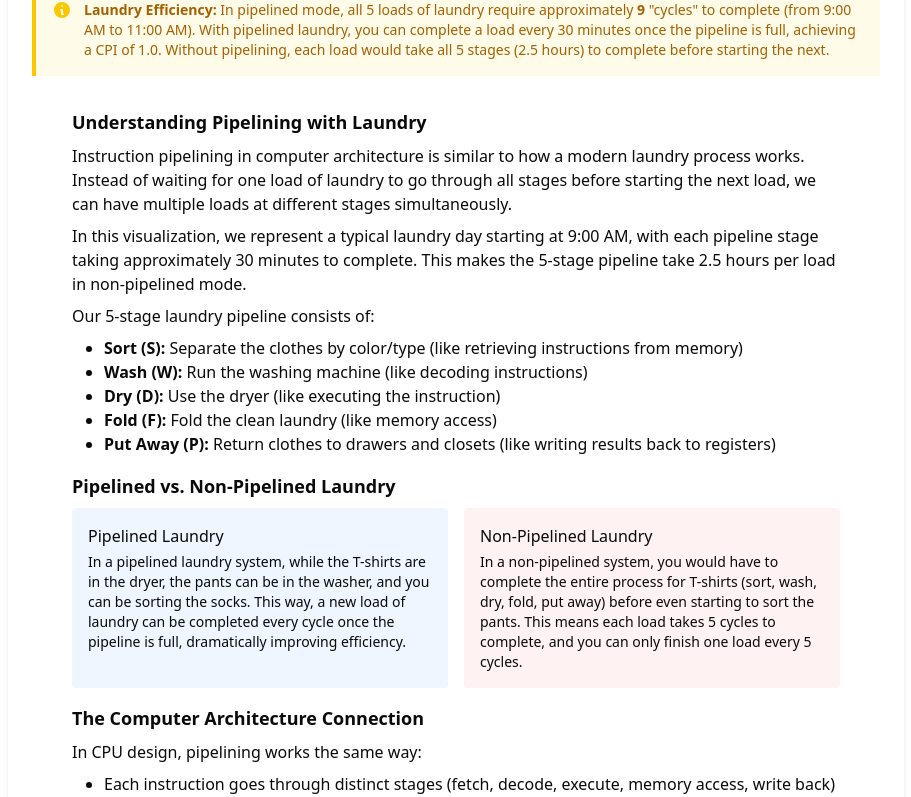
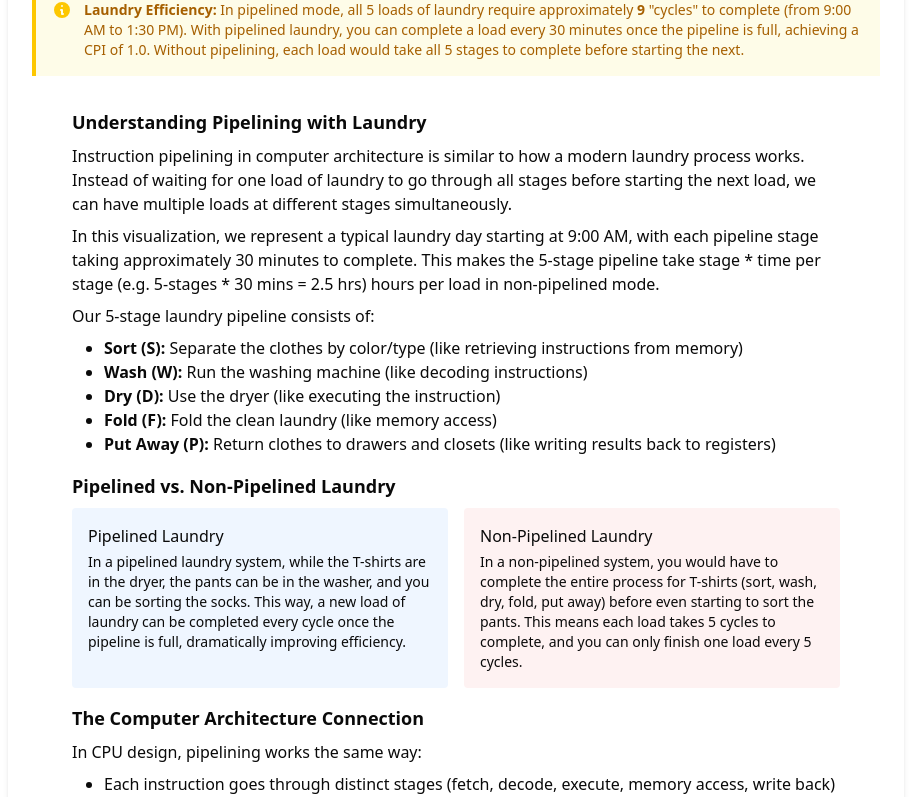
Before and after one commit to Goodr-Interactive/viz-computer-systems, a React (Vite) app: page /csc368/pipelining in a window 1280 px wide. Shown: the part 1130-1927 px from the top of the page, without its empty margins (184-1095 px from the left). Built offline with nearby package versions, Linux system fonts and the light colour scheme.

Commit message:
modified calculation for "efficiency" metric

```diff
--- a/src/pages/csc368/pipelining/components/PipelineVisualization.tsx
+++ b/src/pages/csc368/pipelining/components/PipelineVisualization.tsx
@@ -711,7 +711,7 @@ export const PipelineVisualization: React.FC<PipelineVisualizationProps> = ({
             <p className="text-sm text-yellow-700">
               <strong>Laundry Efficiency:</strong> In {isPipelined ? "pipelined" : "non-pipelined"} mode, all {pipelineInstructions.length} loads of laundry require approximately <strong>{totalCyclesRequired}</strong> "cycles" to complete (from 9:00 AM to {
                 (() => {
-                  const minutes = Math.floor(totalCyclesRequired / 2) * 30;
+                  const minutes = totalCyclesRequired * 30;
                   const hours = Math.floor(9 + minutes / 60);
                   const mins = minutes % 60;
                   const ampm = hours >= 12 ? 'PM' : 'AM';
@@ -720,9 +720,9 @@ export const PipelineVisualization: React.FC<PipelineVisualizationProps> = ({
                 })()
               }).
               {isPipelined ? (
-                <> With pipelined laundry, you can complete a load every 30 minutes once the pipeline is full, achieving a CPI of 1.0. Without pipelining, each load would take all {PIPELINE_STAGES.length} stages (2.5 hours) to complete before starting the next.</>
+                <> With pipelined laundry, you can complete a load every 30 minutes once the pipeline is full, achieving a CPI of 1.0. Without pipelining, each load would take all {PIPELINE_STAGES.length} stages to complete before starting the next.</>
               ) : (
-                <> With non-pipelined laundry, you must complete all {PIPELINE_STAGES.length} stages (2.5 hours) for each load before starting the next one, resulting in a cycles-per-load of {PIPELINE_STAGES.length}.</>
+                <> With non-pipelined laundry, you must complete all {PIPELINE_STAGES.length} stages for each load before starting the next one, resulting in a cycles-per-load of {PIPELINE_STAGES.length}.</>
               )}
             </p>
           </div>
@@ -738,7 +738,7 @@ export const PipelineVisualization: React.FC<PipelineVisualizationProps> = ({
         </p>
         <p className="mb-2">
           In this visualization, we represent a typical laundry day starting at 9:00 AM, with each pipeline stage
-          taking approximately 30 minutes to complete. This makes the 5-stage pipeline take 2.5 hours per load
+          taking approximately 30 minutes to complete. This makes the 5-stage pipeline take stage * time per stage (e.g. 5-stages * 30 mins = 2.5 hrs) hours per load
           in non-pipelined mode.
         </p>
         <p className="mb-2">
```
